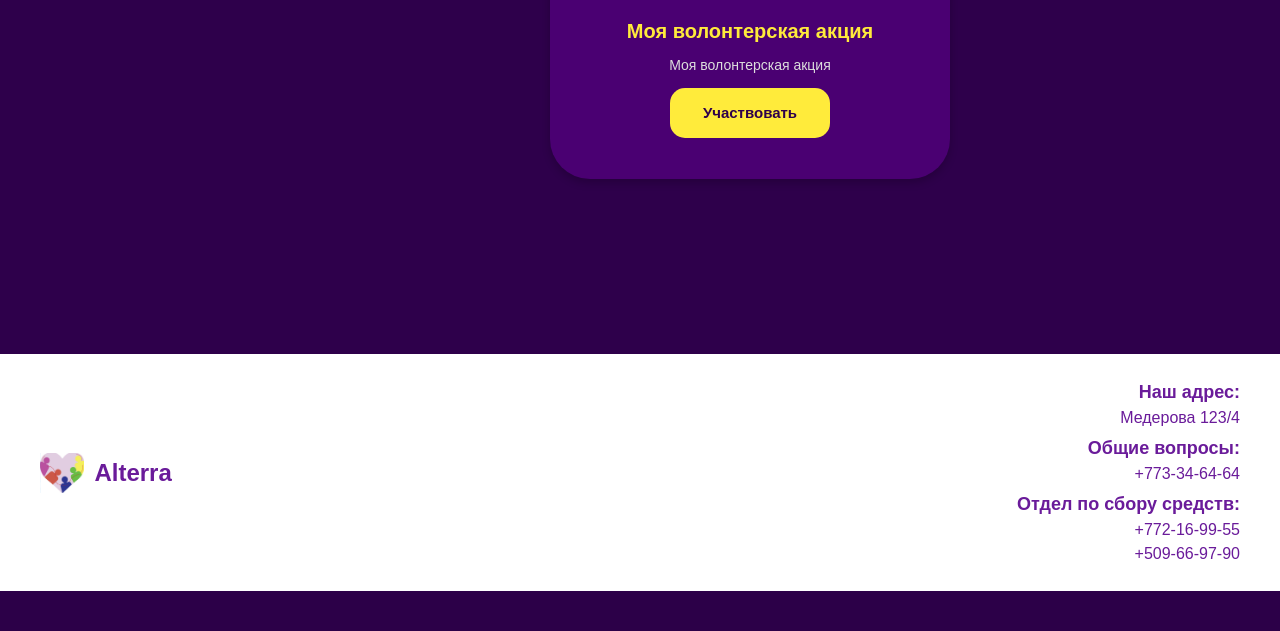
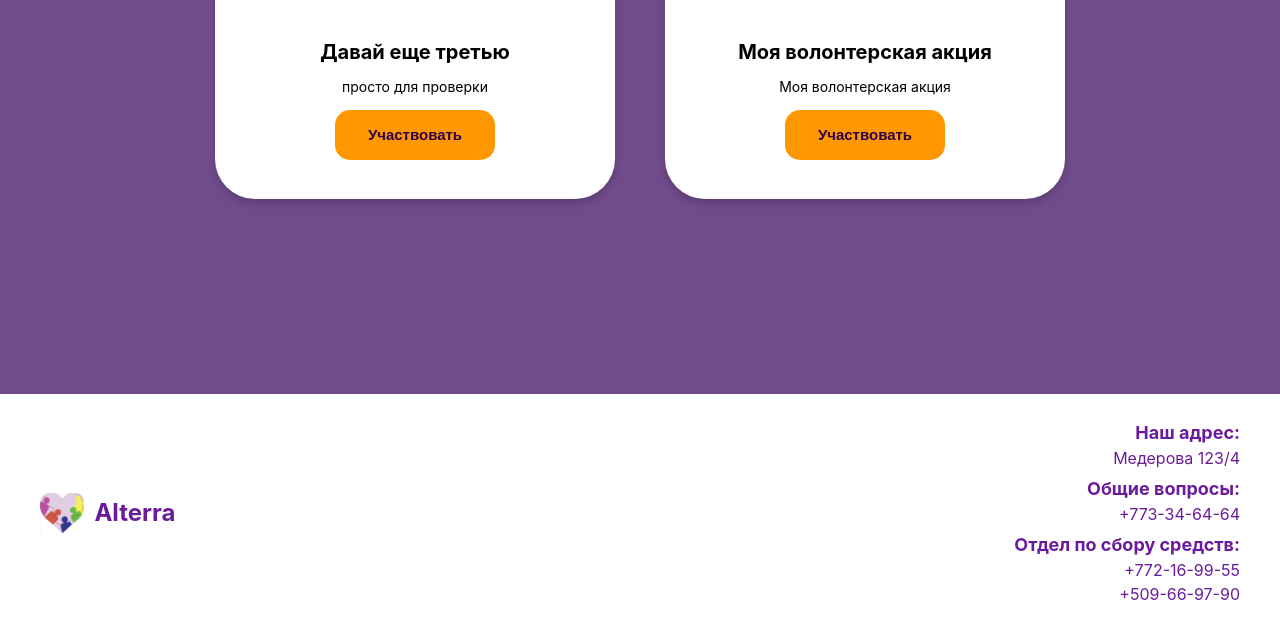
Before and after one commit to adelbajtikov/new, a Flask app: page /volunteering.html in a window 1280 px wide; the page is wider, and only the part inside the window is pictured. Shown: the part 966-1597 px from the top of that part. Before the commit the page ends 1557 px from the top of that part, so only its background shows below. Run offline with Flask 2, Linux system fonts and the light colour scheme; data comes from the database, SQL or seed files in the repository; both versions use the stored data as it was after the commit; parts of the project's set-up code (start-up, migrations or seed data) failed here and were passed over; some web fonts are replaced.

Commit message:
changed some design

```diff
--- a/templates/header.html
+++ b/templates/header.html
@@ -41,6 +41,7 @@
     z-index: 1000;
     box-shadow: 0 4px 6px rgba(0, 0, 0, 0.1);
     height: 80px;
+    box-sizing: border-box;
 }
 
 /* Контейнер для хедера */
@@ -115,7 +116,7 @@
 .user-avatar {
     width: 40px;
     height: 40px;
-    border-radius: 50%;
+    border-radius: 15px;
     object-fit: cover;
     border: 2px solid #6a1b9a;
 }
--- a/templates/volunteering.html
+++ b/templates/volunteering.html
@@ -4,13 +4,13 @@
     <meta charset="UTF-8">
     <meta name="viewport" content="width=device-width, initial-scale=1.0">
     <title>Волонтерские Акции</title>
-    <link rel="stylesheet" href="/static/css/styles.css">
+    <link rel="stylesheet" href="/static/css/index.css">
     <style>
 
         /* 🔹 Общие стили */
         body {
-            font-family: Arial, sans-serif;
-            background-color: #2e004b; /* Тёмно-фиолетовый */
+            font-family: 'Inter', sans-serif;
+            background-color: #714C8D;
             color: #fff;
             text-align: center;
             margin: 0;
@@ -30,7 +30,7 @@
 
         /* 🔹 Стиль карточек */
         .volunteering-card {
-            background-color: #4a0072; /* Темный фиолетовый */
+            background-color: white;
             height: 500px;
             width: 400px;
             margin: 25px;
@@ -59,20 +59,20 @@
         .card-content h2 {
             font-size: 20px;
             margin-bottom: 10px;
-            color: #ffeb3b; /* Жёлтый заголовок */
+            color: black;
         }
 
         .card-content p {
             font-size: 14px;
-            color: #ddd;
             margin-bottom: 15px;
+            color: black;
         }
         .btn {
             display: inline-block;
             height: 50px;
             width: 160px;
             padding: 12px 18px;
-            background: #ffeb3b;
+            background: #ff9800;
             color: #2e004b;
             text-decoration: none;
             border-radius: 15px;
@@ -84,7 +84,7 @@
         }
 
         .btn:hover {
-            background: #e7f188;
+            background-color: #e68a00;
             transform: scale(1.1);
             box-shadow: 0 0 15px rgba(252, 250, 138, 0.6);
         }
--- a/templates/volunteering_details.html
+++ b/templates/volunteering_details.html
@@ -10,7 +10,7 @@
         body {
             font-family: 'Arial', sans-serif;
             background: #f4f4f4;
-            color: #4B0082; /* Фиолетовый */
+            color: #714C8D; /* Фиолетовый */
             margin: 0;
             padding: 0;
         }
@@ -27,7 +27,7 @@
 
         h1 {
             font-size: 26px;
-            color: #4B0082;
+            color: #714C8D;
             margin-bottom: 15px;
         }
 
@@ -48,7 +48,7 @@
         .btn {
             display: inline-block;
             padding: 12px 20px;
-            background: #4B0082; /* Фиолетовый */
+            background: #714C8D; /* Фиолетовый */
             color: white;
             font-weight: bold;
             text-transform: uppercase;
```
Also changed, not shown: static/css/create_volunteering.css (+7 -7 lines), static/css/profile.css (+0 -22 lines), database/donations.db, static/uploads/09.03.2024_15.40.jpeg (added).
